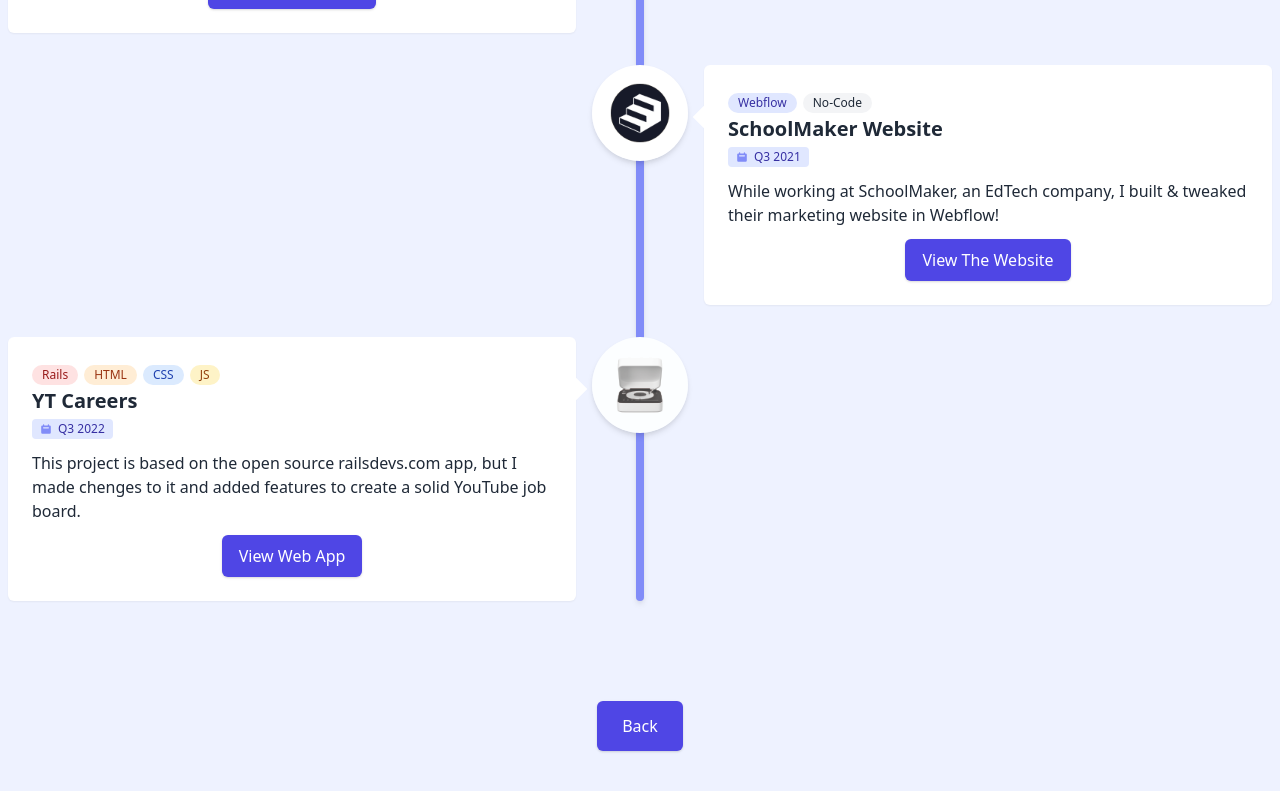
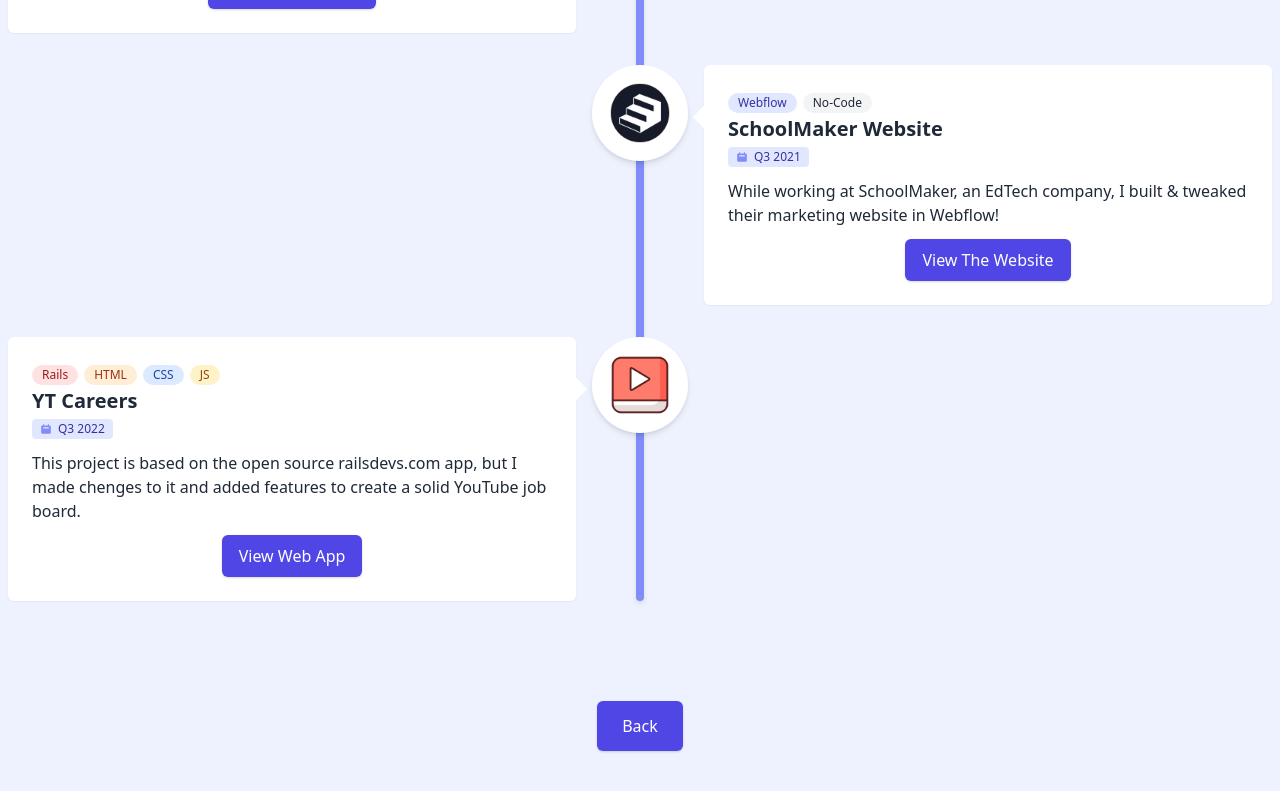
Before and after one commit to 5andu/web-dev-timeline, a React (Create React App) app: page /portfolio in a window 1280 px wide. Shown: the part 4555-5346 px from the top of the page. Built offline with nearby package versions, Linux system fonts and the light colour scheme.

Commit message:
updated image of project 16

```diff
--- a/src/components/Timeline.js
+++ b/src/components/Timeline.js
@@ -916,7 +916,7 @@
 
           {/* Project 16: YT.Careers */}
           <div class="relative z-10">
-            <img src={Project12} alt="" class="timeline-img" />
+            <img src={Project16} alt="" class="timeline-img" />
             <div class="timeline-container-left">
               <div class="timeline-pointer-left" aria-hidden="true"></div>
               <div class="bg-white p-6 rounded-md shadow-sm">
```
